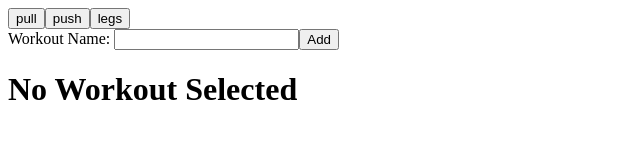
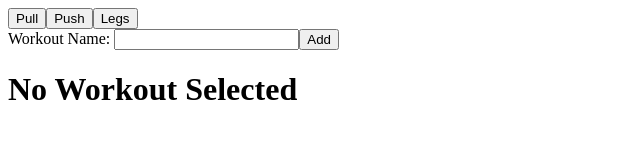
Before and after one commit to DylanAnderson-Tanduo/workout-app, a React (Create React App) app in the folder workout-proj/: page / in a window 1280 px wide. Shown: the top 160 px of the page, without its empty margins (0-640 px from the left). Built offline with nearby package versions, Linux system fonts and the light colour scheme.

Commit message:
Added some formating to make the Names look better

```diff
--- a/workout-proj/src/App.js
+++ b/workout-proj/src/App.js
@@ -6,28 +6,28 @@ function App() {
 
 const testData = [
   {
-    name: "pull up",
+    name: "Pull up",
     reps: 12,
     weight: 155,
-    workout: "pull",
+    workout: "Pull",
   },
   {
-    name: "bench",
+    name: "Bench",
     reps: 12,
     weight: 155,
-    workout: "push",
+    workout: "Push",
   },
   {
-    name: "deadlift",
+    name: "Deadlift",
     reps: 12,
     weight: 155,
-    workout: "legs",
+    workout: "Legs",
   },
   {
-    name: "cable rdl",
+    name: "Cable rdl",
     reps: 7,
     weight: 55,
-    workout: "legs",
+    workout: "Legs",
   },
 ];
 
--- a/workout-proj/src/components/AddExersise.js
+++ b/workout-proj/src/components/AddExersise.js
@@ -10,6 +10,8 @@ const AddExercise = ({ setExersiseList, exersiseList, workout }) => {
       return;
     }
 
+    //Formating the name to look nice
+    name = name.charAt(0).toUpperCase() + name.slice(1);
 
     //Update and Add to the SetExerciseList
     setExersiseList([
--- a/workout-proj/src/components/AddWorkout.js
+++ b/workout-proj/src/components/AddWorkout.js
@@ -1,7 +1,10 @@
 const AddWorkout = ({setWorkout, workouts }) => {
   const submitButtonHandler = (e) => {
     e.preventDefault();
-    let workoutName = e.target.elements.workoutName.value.toLowerCase();
+    let workoutName = e.target.elements.workoutName.value;
+
+    //Formating the Name so it looks nice
+    workoutName = workoutName.charAt(0).toUpperCase() + workoutName.slice(1);
 
 
     //Prevents Duplicate Workouts From Being Added
```
Also changed, not shown: workout-proj/src/components/WorkoutSelector.js (+1 -6 lines).
